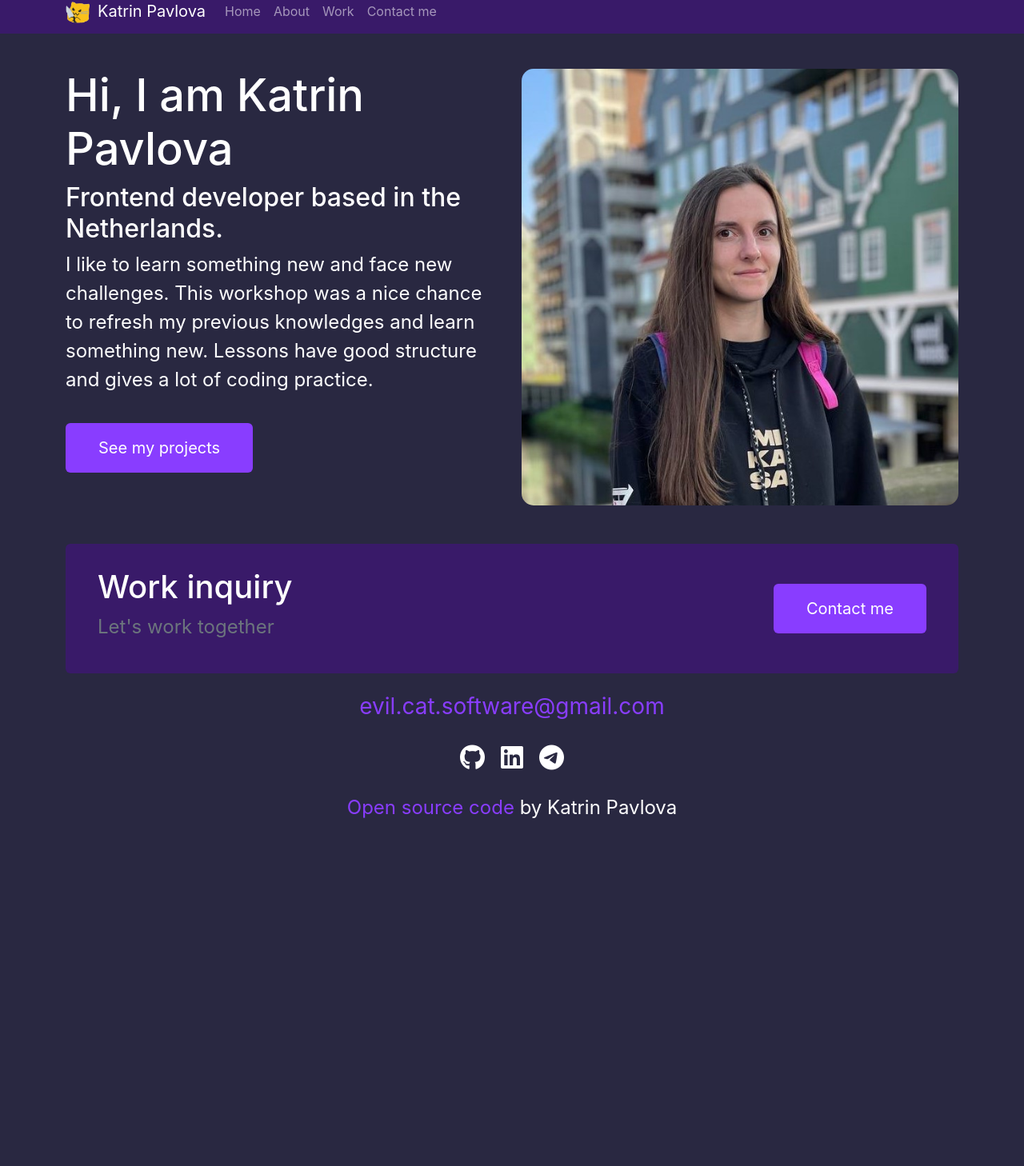
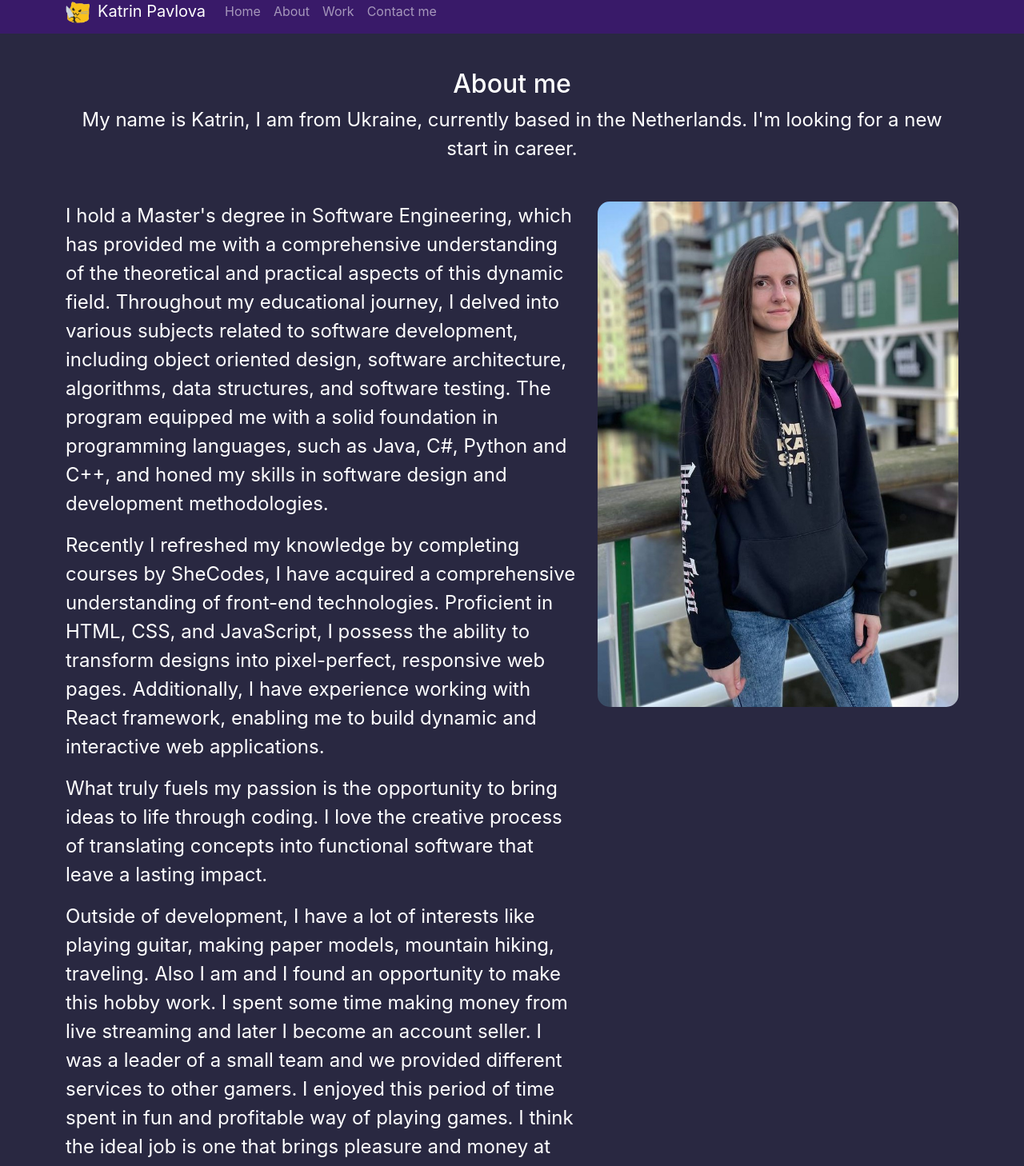
Before and after one commit to Meowmaniac/portfolio, a React (Create React App) app: page /about in a window 1280 px wide. Shown: the part 14-1472 px from the top of the page at 80% size. Before the commit the page ends 1072 px from the top, so only its background shows below. Built offline with nearby package versions, Linux system fonts and the light colour scheme.

Commit message:
Changed text about me and photo

```diff
--- a/src/pages/About.js
+++ b/src/pages/About.js
@@ -1,5 +1,5 @@
 import React from "react";
-import photo from "../images/me.jpg";
+import photo from "../images/photo.jpg";
 import Footer from "../Footer";
 
 class About extends React.Component {
@@ -7,25 +7,59 @@ class About extends React.Component {
     return (
       <div className="About">
         <div className="content-container container">
-          <div className="row mb-5">
-            <div className="col-lg-6 col-sm-12">
-              <h1>Hi, I am Katrin Pavlova</h1>
-              <h2>Frontend developer based in the Netherlands.</h2>
+          <h2 className="text-center">About me</h2>
+          <p className="text-center ">
+            My name is Katrin, I am from Ukraine, currently based in the
+            Netherlands. I'm looking for a new start in career.
+          </p>
+          <div className="row mb-5 mt-5">
+            <div className="col-lg-7 col-sm-12">
               <p>
-                I like to learn something new and face new challenges. This
-                workshop was a nice chance to refresh my previous knowledges and
-                learn something new. Lessons have good structure and gives a lot
-                of coding practice.
+                I hold a Master's degree in Software Engineering, which has
+                provided me with a comprehensive understanding of the
+                theoretical and practical aspects of this dynamic field.
+                Throughout my educational journey, I delved into various
+                subjects related to software development, including object
+                oriented design, software architecture, algorithms, data
+                structures, and software testing. The program equipped me with a
+                solid foundation in programming languages, such as Java, C#,
+                Python and C++, and honed my skills in software design and
+                development methodologies.
               </p>
-              <a
-                href="/work"
-                className="btn btn-branding"
-                title="Work of Katrin Pavlova"
-              >
-                See my projects
-              </a>
+              <p>
+                Recently I refreshed my knowledge by completing courses by
+                SheCodes, I have acquired a comprehensive understanding of
+                front-end technologies. Proficient in HTML, CSS, and JavaScript,
+                I possess the ability to transform designs into pixel-perfect,
+                responsive web pages. Additionally, I have experience working
+                with React framework, enabling me to build dynamic and
+                interactive web applications.
+              </p>
+              <p>
+                What truly fuels my passion is the opportunity to bring ideas to
+                life through coding. I love the creative process of translating
+                concepts into functional software that leave a lasting impact.
+              </p>
+              <p>
+                Outside of development, I have a lot of interests like playing
+                guitar, making paper models, mountain hiking, traveling. Also I
+                am and I found an opportunity to make this hobby work. I spent
+                some time making money from live streaming and later I become an
+                account seller. I was a leader of a small team and we provided
+                different services to other gamers. I enjoyed this period of
+                time spent in fun and profitable way of playing games. I think
+                the ideal job is one that brings pleasure and money at the same
+                time.
+              </p>
+              <p>
+                Thank you for visiting my portfolio! I am excited to connect
+                with like-minded individuals and organizations that share the
+                same enthusiasm for pushing boundaries and crafting remarkable
+                online experiences. Let's collaborate and bring our ideas to
+                life!
+              </p>
             </div>
-            <div className="col-lg-6 col-sm-12">
+            <div className="col-lg-5 col-sm-12">
               <img
                 src={photo}
                 alt="Photo of Katrin Pavlova"
```
Also changed, not shown: src/images/photo.jpg (added).
